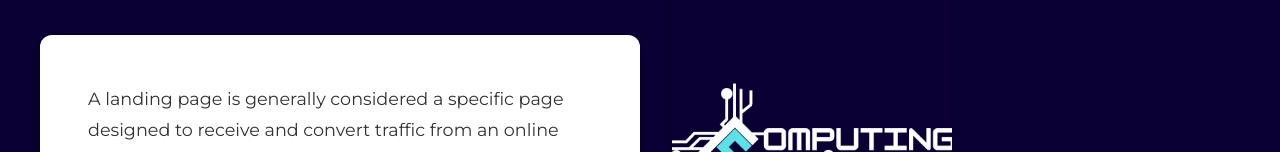
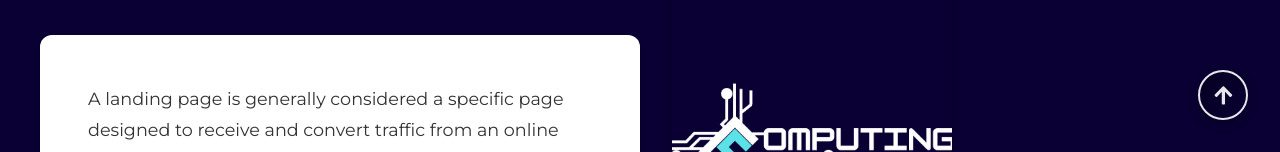
Before and after one commit to Toff-cowan/UMCS-Club-Website, a React (Vite) app in the folder frontend/: page / in a window 1280 px wide. Shown: the part 648-800 px from the top of the page. Built offline with nearby package versions, Linux system fonts and the light colour scheme; no server answers.

Commit message:
slight modifications to functionality of footer and home page

```diff
--- a/frontend/src/App.jsx
+++ b/frontend/src/App.jsx
@@ -21,7 +21,7 @@ const App = () => {
             {/* <Route path="about" element={<About />} /> */}
             {/* <Route path="events" element={<Events />} /> */}
             {/* <Route path="projects" element={<Projects />} /> */}
-            {/* <Route path="team" element={<Team />} /> */}
+            {/* <Route path="exec" element={<Exec />} /> */}
           </Route>
         </Routes>
       </Router>
--- a/frontend/src/components/Frame/Footer.css
+++ b/frontend/src/components/Frame/Footer.css
@@ -65,6 +65,37 @@
   flex-direction: column;
   align-items: center;
   gap: 0.75rem;
+}
+
+/* Floating Back to Top Button */
+.back-to-top-float {
+  position: fixed;
+  bottom: 2rem;
+  right: 2rem;
+  background: linear-gradient(135deg, #050020 0%, #0a0033 100%);
+  border: 2px solid #ffffff;
+  color: #ffffff;
+  width: 50px;
+  height: 50px;
+  border-radius: 50%;
+  display: flex;
+  align-items: center;
+  justify-content: center;
+  font-size: 1.3rem;
+  cursor: pointer;
+  transition: all 0.3s ease;
+  opacity: 0.9;
+  z-index: 9999;
+  box-shadow: 0 4px 12px rgba(0, 0, 0, 0.3);
+}
+
+.back-to-top-float:hover {
+  background: #FFD700;
+  border-color: #FFD700;
+  color: #000;
+  opacity: 1;
+  transform: translateY(-5px);
+  box-shadow: 0 6px 20px rgba(255, 215, 0, 0.4);
 }
 
 /* Social Icons */
--- a/frontend/src/components/Frame/Footer.jsx
+++ b/frontend/src/components/Frame/Footer.jsx
@@ -1,9 +1,16 @@
 import React from "react";
 import "./Footer.css";
-import { FaWhatsapp, FaInstagram } from "react-icons/fa";
+import { FaWhatsapp, FaInstagram, FaArrowUp } from "react-icons/fa";
 import logo from "../../assets/UMCS Logo.png";
 
 const Footer = () => {
+  const scrollToTop = () => {
+    window.scrollTo({
+      top: 0,
+      behavior: 'smooth'
+    });
+  };
+
   return (
     <footer className="footer">
       {/* Cyan Ribbon at top */}
@@ -39,6 +46,11 @@ const Footer = () => {
       <div className="footer-actions">
         <button className="footer-cta">Join Us!!!</button>
       </div>
+
+      {/* Floating Back to Top Button */}
+      <button className="back-to-top-float" onClick={scrollToTop} aria-label="Back to top">
+        <FaArrowUp />
+      </button>
     </footer>
   );
 };
--- a/frontend/src/pages/Home.css
+++ b/frontend/src/pages/Home.css
@@ -315,40 +315,25 @@ button, a, .sig-card, .project-card {
 .sigs-slider {
   display: flex;
   gap: 1.5rem;
-  overflow-x: hidden; /* Hide scrollbar during auto-scroll */
-  flex: 1;
+  overflow-x: auto; /* Allow scrolling for auto-scroll */
+  width: 100%; /* Ensure it takes full width */
   padding: 1rem 0 0 0;
   cursor: grab;
   scroll-behavior: auto; /* Let JavaScript control smoothness */
+  scrollbar-width: none; /* Hide scrollbar in Firefox */
+  -ms-overflow-style: none; /* Hide scrollbar in IE and Edge */
+  will-change: scroll-left; /* Optimize for scrolling */
+  -webkit-overflow-scrolling: touch; /* Smooth scrolling on iOS */
+  touch-action: pan-x; /* Allow horizontal scrolling on touch devices */
 }
 
 .sigs-slider:active {
   cursor: grabbing;
 }
 
-/* Custom scrollbar styling */
+/* Hide scrollbar but keep scroll functionality */
 .sigs-slider::-webkit-scrollbar {
-  height: 8px;
-}
-
-.sigs-slider::-webkit-scrollbar-track {
-  background: #f1f1f1;
-  border-radius: 4px;
-}
-
-.sigs-slider::-webkit-scrollbar-thumb {
-  background: #0a0033;
-  border-radius: 4px;
-}
-
-.sigs-slider::-webkit-scrollbar-thumb:hover {
-  background: #050020;
-}
-
-/* Firefox scrollbar */
-.sigs-slider {
-  scrollbar-width: thin;
-  scrollbar-color: #0a0033 #f1f1f1;
+  display: none; /* Hide scrollbar in Chrome, Safari, and Opera */
 }
 
 .sig-card {
```
